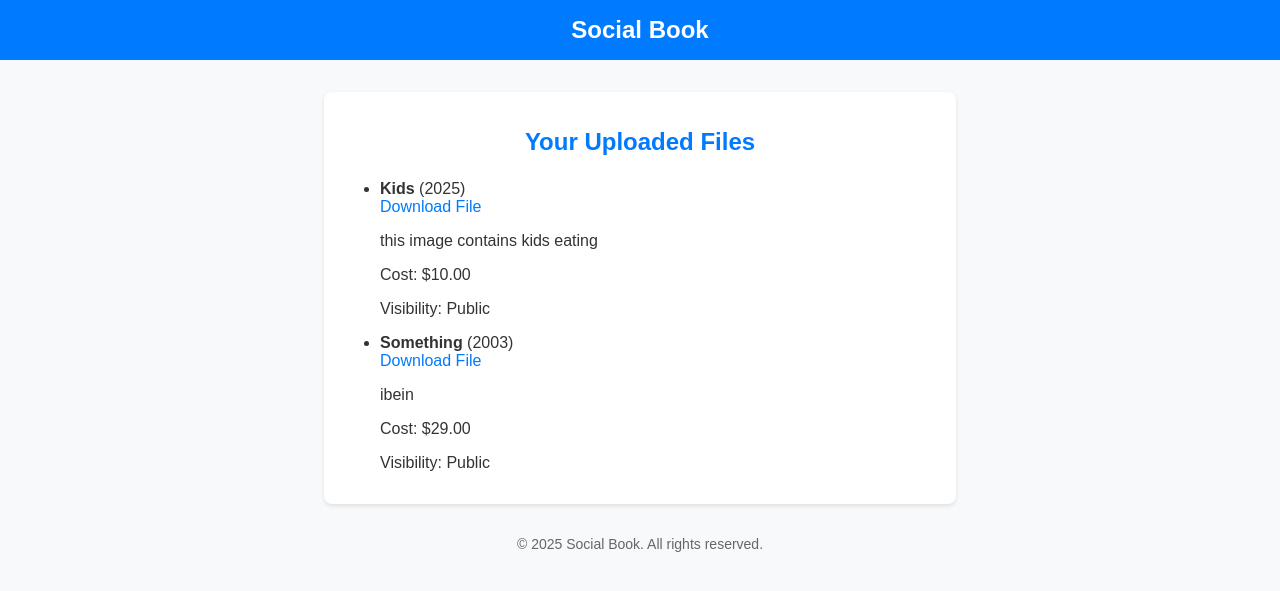
After one commit to Prateek-Main/social_book, a Django app: page /accounts/uploaded-files/ in a window 1280 px wide. The commit adds this page. Shown: the top 591 px of the page. Run offline with Django 5.2, Linux system fonts and the light colour scheme; a user stored in the database is signed in; data comes from the database, SQL or seed files in the repository; both versions use the stored data as it was after the commit.

Commit message:
Add Upload Feature

```diff
--- a/accounts/models.py
+++ b/accounts/models.py
@@ -3,6 +3,7 @@ from django.db import models
 from django.utils.translation import gettext_lazy as _
 from datetime import date
 from .managers import CustomUserManager
+from django.conf import settings
 
 
 class CustomUser(AbstractUser):
@@ -28,3 +29,17 @@ class CustomUser(AbstractUser):
 
     def __str__(self):
         return self.email
+
+
+
+class UploadedFiles(models.Model):
+    user = models.ForeignKey(CustomUser, related_name='uploaded_files', on_delete=models.CASCADE)
+    title = models.CharField(max_length=255)
+    file = models.FileField(upload_to='uploaded_books/')
+    description = models.TextField(blank=True, null=True)
+    cost = models.DecimalField(max_digits=10, decimal_places=2)
+    published_year = models.IntegerField()
+    visibility = models.BooleanField(default=True)  # Assuming public_visibility
+
+    def __str__(self):
+        return self.title
--- a/accounts/urls.py
+++ b/accounts/urls.py
@@ -1,6 +1,8 @@
 from django.urls import path
 from django.contrib.auth.views import LoginView
-from .views import SignUpView, HomeView, login_view, logout_view, authors_and_sellers
+from .views import SignUpView, HomeView, login_view, logout_view, authors_and_sellers, upload_books, uploaded_files
+from django.conf import settings
+from django.conf.urls.static import static
 
 urlpatterns = [
     path("", HomeView.as_view(), name="home"),
@@ -8,4 +10,9 @@ urlpatterns = [
     path("login/", login_view, name="login"),
     path("logout/", logout_view, name="logout"),
     path("authors-and-sellers/", authors_and_sellers, name="authors_and_sellers"),
+    path('upload-books/', upload_books, name='upload_books'),
+    path('uploaded-files/', uploaded_files, name='uploaded_files'),
 ]
+
+if settings.DEBUG:
+    urlpatterns += static(settings.MEDIA_URL, document_root=settings.MEDIA_ROOT)
--- a/accounts/views.py
+++ b/accounts/views.py
@@ -8,6 +8,8 @@ from accounts.forms import CustomUserCreationForm  # Import the custom form
 from django_filters import FilterSet, BooleanFilter
 from accounts.models import CustomUser
 from django import forms
+from .forms import UploadedFilesForm
+from .models import UploadedFiles
 
 class HomeView(TemplateView):
     template_name = "home.html"
@@ -55,3 +57,28 @@ def authors_and_sellers(request):
 
     # Render the template with the filtered users
     return render(request, 'authors_and_sellers.html', {'users': users, 'filter': user_filter})
+
+
+
+def upload_books(request):
+    if request.method == 'POST' and request.FILES['file']:
+        form = UploadedFilesForm(request.POST, request.FILES)
+        if form.is_valid():
+            uploaded_file = form.save(commit=False)
+            uploaded_file.user = request.user
+            uploaded_file.save()
+            return redirect('uploaded_files')  # Redirect to uploaded files page
+    else:
+        form = UploadedFilesForm()
+
+    return render(request, 'upload_books.html', {'form': form})
+
+def uploaded_files(request):
+    files = UploadedFiles.objects.filter(user=request.user)
+    return render(request, 'uploaded_files.html', {'files': files})
+
+class UploadBooksView(TemplateView):
+    template_name = "upload_books.html"  # Create this template to allow users to upload files
+
+class UploadedFilesView(TemplateView):
+    template_name = "uploaded_files.html"  # Create this template to show the uploaded files
--- a/social_book/settings.py
+++ b/social_book/settings.py
@@ -130,3 +130,7 @@ LOGIN_REDIRECT_URL = "home"  # redirect the user after a succesfull login
 LOGUT_REDIRECT_URL = "home"  # redirect the user after a logout
 
 AUTH_USER_MODEL = "accounts.CustomUser"
+
+
+MEDIA_URL = '/media/'
+MEDIA_ROOT = BASE_DIR / 'media'
--- a/static/templates/base.html
+++ b/static/templates/base.html
@@ -9,7 +9,7 @@
 </head>
 <body>
     <header>
-        Social Book
+        <a href="{% url 'home' %}" style="color: white; text-decoration: none;">Social Book</a>
     </header>
     <main class="container">
         {% block content %}
--- /dev/null
+++ b/static/templates/uploaded_files.html
@@ -0,0 +1,25 @@
+{% extends "base.html" %}
+
+{% block title %}Uploaded Files{% endblock %}
+
+{% block content %}
+<h2>Your Uploaded Files</h2>
+
+{% if files %}
+    <ul>
+        {% for file in files %}
+            <li>
+                <strong>{{ file.title }}</strong> ({{ file.published_year }})
+                <br>
+                <a href="{{ file.file.url }}" download>Download File</a>
+                <br>
+                <p>{{ file.description }}</p>
+                <p>Cost: ${{ file.cost }}</p>
+                <p>Visibility: {% if file.visibility %}Public{% else %}Private{% endif %}</p>
+            </li>
+        {% endfor %}
+    </ul>
+{% else %}
+    <p>You haven't uploaded any files yet.</p>
+{% endif %}
+{% endblock %}
```
Also changed, not shown: accounts/admin.py (+30 -1 lines), accounts/forms.py (+17 -0 lines), static/templates/home.html (+10 -0 lines), static/templates/upload_books.html (added, +12 -0 lines), accounts/migrations/0004_uploadedfiles.py (added), accounts/migrations/0005_alter_uploadedfiles_description_and_more.py (added), db.sqlite3, media/uploaded_books/119700298_l.jpg (added), media/uploaded_books/images.jpg (added), 1 other file.
